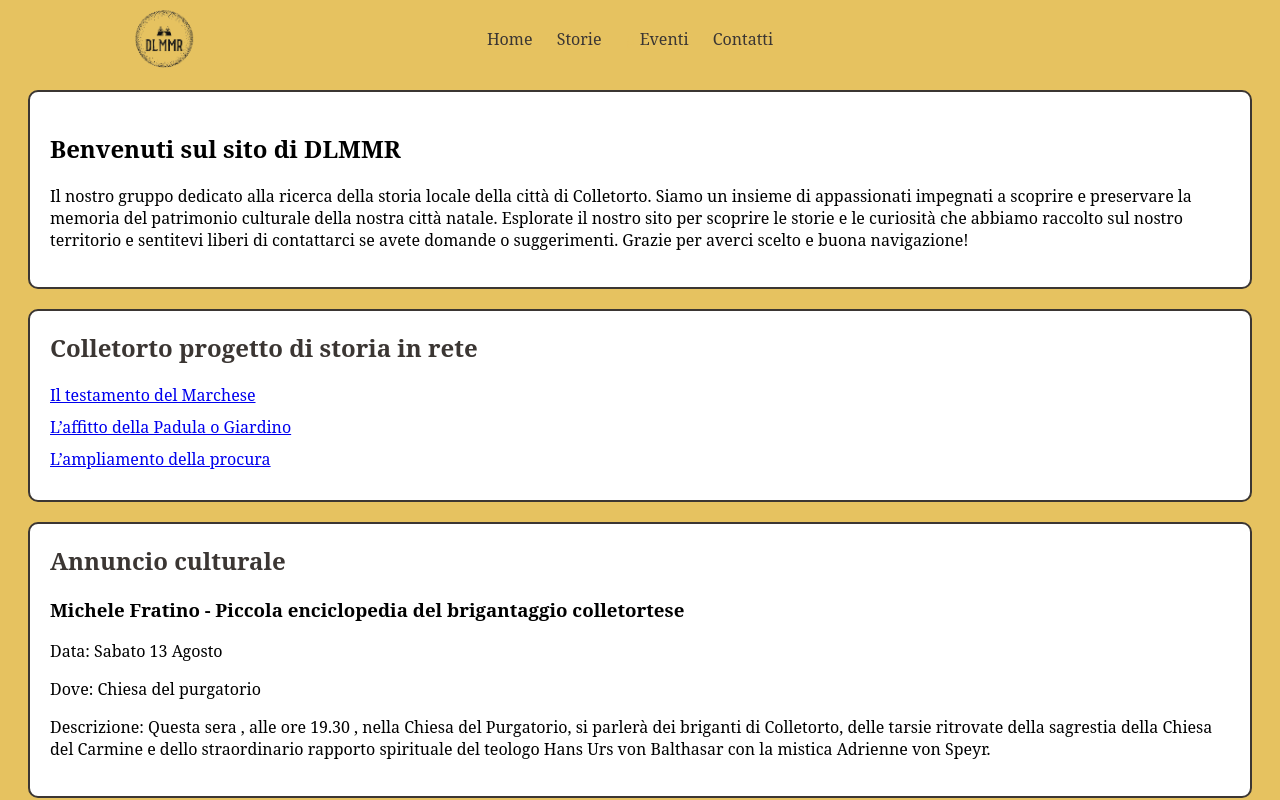
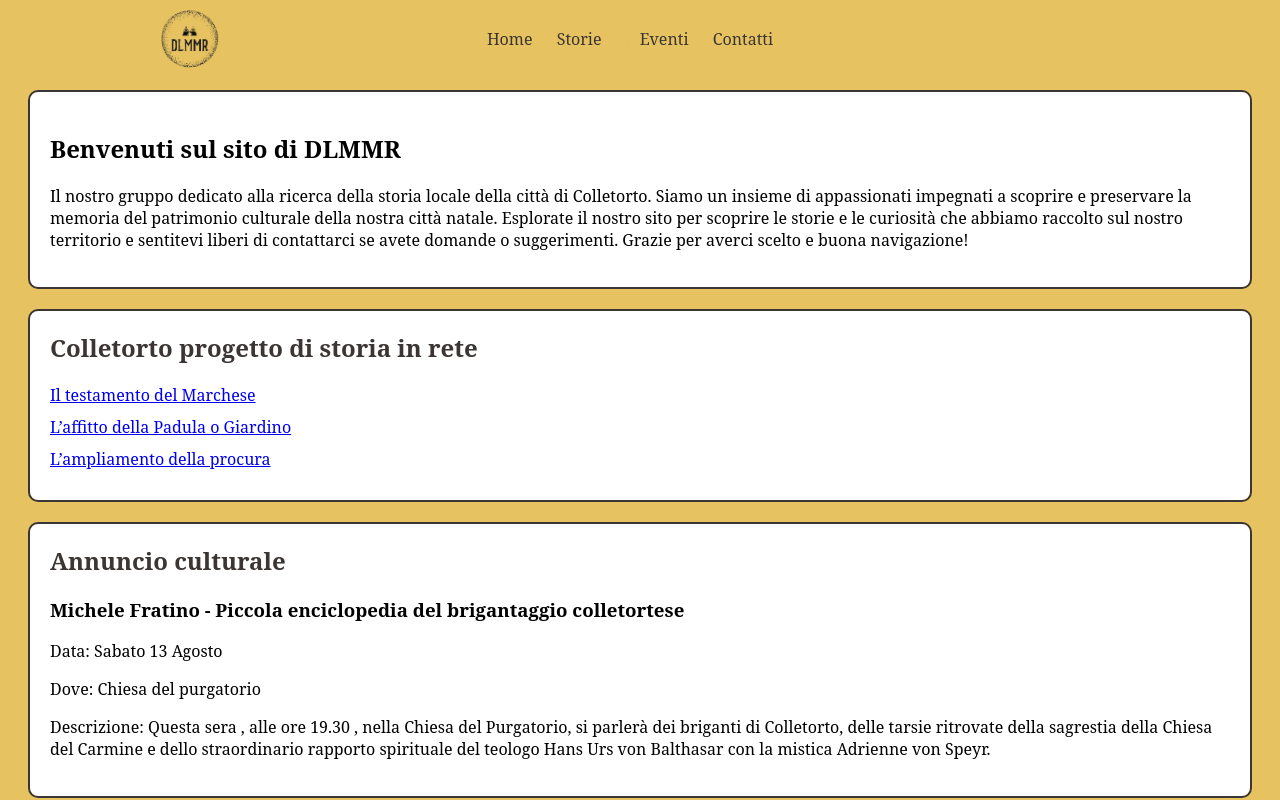
Before and after one commit to iluxu/DLMMR, a plain HTML site: page index.html in a window 1280 px wide. Shown: the top 800 px of the page. Drawn offline with Linux system fonts and the light colour scheme.

Commit message:
Update style.css

```diff
--- a/style.css
+++ b/style.css
@@ -24,7 +24,7 @@ header h1 {
 header img {
   position: absolute;
   top: 50%;
-  left: 16%;
+  left: 18%;
   transform: translate(-100%, -50%);
   max-height: 80px;
 }
```
